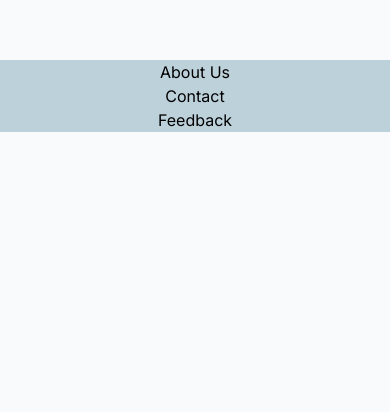
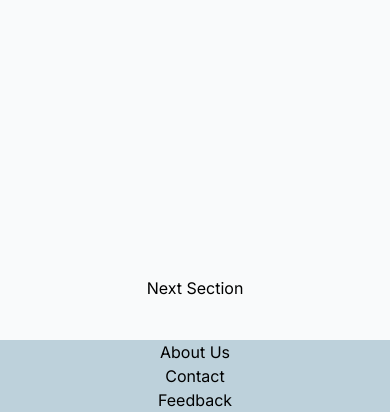
Before and after one commit to LimJiaEarn/myacademicweapon, a Next.js app: page / in a window 390 px wide. Shown: the part 1520-1932 px from the top of the page. Before the commit the page ends 1652 px from the top, so only its background shows below. Built offline with nearby package versions, Linux system fonts and the light colour scheme; no server answers.

Commit message:
Fixed Hero Small Screens CSS

```diff
--- a/src/app/page.tsx
+++ b/src/app/page.tsx
@@ -10,6 +10,10 @@ const HomePage = () => {
         <HeroParallax products={heroImages} />
       </section>
 
+      <section>
+        Next Section
+      </section>
+
     </div>
   )
 }
--- a/src/components/ui/hero-parallax.tsx
+++ b/src/components/ui/hero-parallax.tsx
@@ -57,11 +57,10 @@ export const HeroParallax = (
     springConfig
   );
 
-  const textOpacity = useTransform(scrollYProgress, [0, 0.1, 0.5], [0, 0.8, 1]);
+  const textOpacity = useTransform(scrollYProgress, [0, 0.2, 0.5], [0, 0.8, 1]);
 
   return (
-    <div ref={ref} className="min-h-screen md:min-h-[1500px] lg:min-h-[1900px] max-w-full overflow-hidden antialiased relative flex flex-col self-auto [perspective:1200px] [transform-style:preserve-3d] py-20">
-
+    <div ref={ref} className="min-h-[1700px] sm:min-h-[2180px] lg:min-h-[2100px] max-w-full overflow-hidden antialiased relative flex flex-col self-auto [perspective:1200px] [transform-style:preserve-3d] py-20">
       <Header />
 
       <motion.div
```
